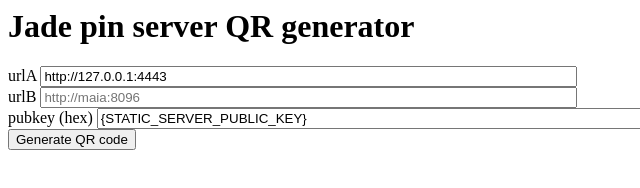
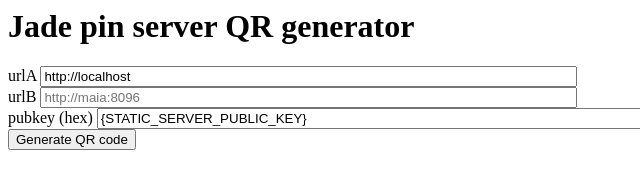
Before and after one commit to Filiprogrammer/SimpleJadePinServer, a plain HTML site: page oracle_qr.html in a window 1280 px wide. Shown: the full height of the page, 0-640 px from the left. Drawn offline with Linux system fonts and the light colour scheme.

Commit message:
Automatically set the correct URL on the oracle_qr page

```diff
--- a/oracle_qr.html
+++ b/oracle_qr.html
@@ -310,6 +310,9 @@
         <h1>Jade pin server QR generator</h1>
         <label for="urla">urlA</label>
         <input type="text" id="urla" placeholder="http://taf3nizjnxuqxlg64t7ldtejs7qyevlwiuno4tjym4dtuhixyzhi27ad.onion:8096" size="64" value="http://127.0.0.1:4443" /><br>
+        <script>
+            document.getElementById("urla").value = window.location.protocol + "//" + window.location.host;
+        </script>
         <label for="urlb">urlB</label>
         <input type="text" id="urlb" placeholder="http://maia:8096" size="64" /><br>
         <label for="pubkey">pubkey (hex)</label>
```
